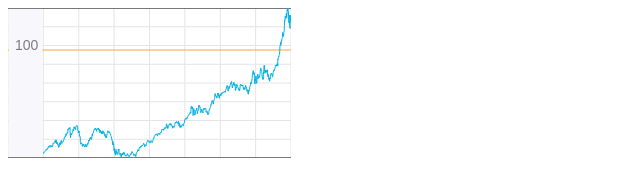
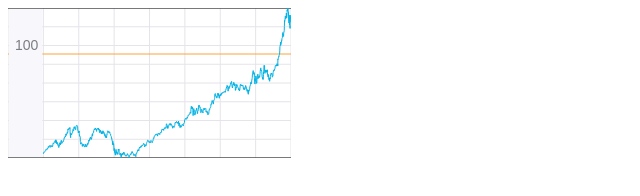
Before and after one commit to predixdesignsystem/px-simple-line-chart, a website: page index.html in a window 1280 px wide. Shown: the full height of the page, 0-640 px from the left. Drawn offline with Linux system fonts and the light colour scheme.

Commit message:
change position of marker

```diff
--- a/index.html
+++ b/index.html
@@ -22,7 +22,7 @@
                     .attr("height", height);
 
                 addGridLines(svg, numCols, colSize, numRows, rowSize, width, height);
-                addThresholdLine(svg, 42, width);
+                addThresholdLine(svg, 46, width);
                 addAxisBar(svg, colSize, height);
                 addChartBorders(svg, width, height);
                 addAxisLabel(svg, colSize, height);
```
